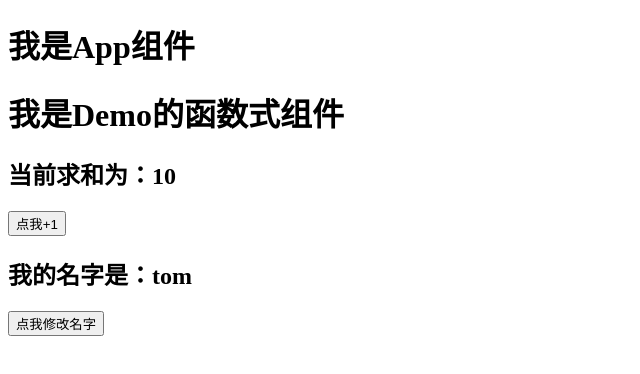
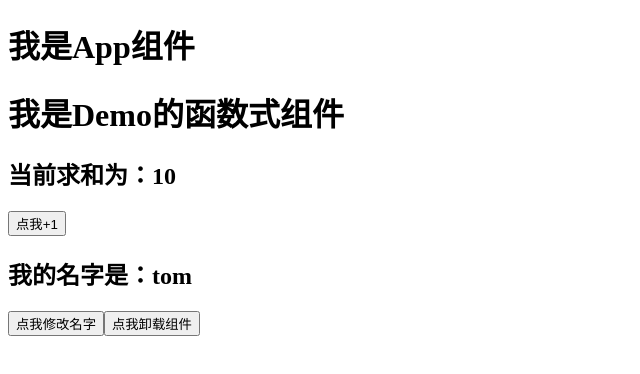
Before and after one commit to xiaoxue423/react_extension, a React (Create React App) app: page / in a window 1280 px wide. Shown: the top 374 px of the page, without its empty margins (0-640 px from the left). Built offline with nearby package versions, Linux system fonts and the light colour scheme.

Commit message:
函数组件useEffect模拟3个生命周期钩子

```diff
--- a/package.json
+++ b/package.json
@@ -6,8 +6,8 @@
     "@testing-library/jest-dom": "^5.14.1",
     "@testing-library/react": "^13.0.0",
     "@testing-library/user-event": "^13.2.1",
-    "react": "^18.2.0",
-    "react-dom": "^18.2.0",
+    "react": "^17.0.1",
+    "react-dom": "^17.0.1",
     "react-scripts": "5.0.1",
     "web-vitals": "^2.1.0"
   },
--- a/src/components/3_setHook/index.jsx
+++ b/src/components/3_setHook/index.jsx
@@ -1,4 +1,5 @@
 import React, { useState, useEffect } from "react";
+import ReactDOM from 'react-dom';
 
 // class Demo extends React.Component {
 //   state = { count: 0 };
@@ -6,9 +7,18 @@ import React, { useState, useEffect } from "react";
 //     this.setState(state => ({ count: state.count + 1 }));
 //   };
 //   componentDidMount(){
-//     setInterval(()=>{
+//     this.timer = setInterval(()=>{
 //       this.setState((state)=>({count:state.count+1}))
 //     },1000)
+//   }
+
+//   // 卸载组件的回调
+//   unmount = ()=>{
+//     ReactDOM.unmountComponentAtNode(document.getElementById('root'))
+//   }
+
+//   componentWillUnmount(){
+//     clearInterval(this.timer)
 //   }
 //   render() {
 //     return (
@@ -16,6 +26,7 @@ import React, { useState, useEffect } from "react";
 //         <h1>我是Demo的类式组件</h1>
 //         <h2>当前求和为：{this.state.count}</h2>
 //         <button onClick={this.add}>点我+1</button>
+//         <button onClick={this.unmount}>点我卸载组件</button>
 //       </div>
 //     );
 //   }
@@ -27,9 +38,13 @@ function Demo() {
 
   useEffect(() => {
     console.log("@");
-    setInterval(() => {
+    let timer = setInterval(() => {
       setCount((count) => count + 1);
     }, 1000);
+    return ()=>{
+      console.log("useEffect第一个参数是一个函数，该函数返回的一个函数就相当于componentWillUnmount")
+      clearInterval(timer)  //清除定时器
+    }
   }, []); //空数组代表谁也不监测，相当于componentDidMount生命周期钩子
 
   function add() {
@@ -43,6 +58,10 @@ function Demo() {
   function changeName() {
     setName("jack");
   }
+
+  function unmount(){
+    ReactDOM.unmountComponentAtNode(document.getElementById('root'))
+  }
   return (
     <div>
       <h1>我是Demo的函数式组件</h1>
@@ -50,6 +69,7 @@ function Demo() {
       <button onClick={add}>点我+1</button>
       <h2>我的名字是：{name}</h2>
       <button onClick={changeName}>点我修改名字</button>
+      <button onClick={unmount}>点我卸载组件</button>
     </div>
   );
 }
--- a/src/index.js
+++ b/src/index.js
@@ -1,11 +1,11 @@
 import React from 'react';
-import ReactDOM from 'react-dom/client';
+import ReactDOM from 'react-dom';
 import App from './App';
 
-const root = ReactDOM.createRoot(document.getElementById('root'));
+// const root = ReactDOM.createRoot(document.getElementById('root'));
 
-root.render(
+ReactDOM.render(
   // <React.StrictMode>
-    <App />
+    <App />,document.getElementById('root')
   // </React.StrictMode>
 );
```
Also changed, not shown: 1 other file (tests, documents, lock files or other folders).
